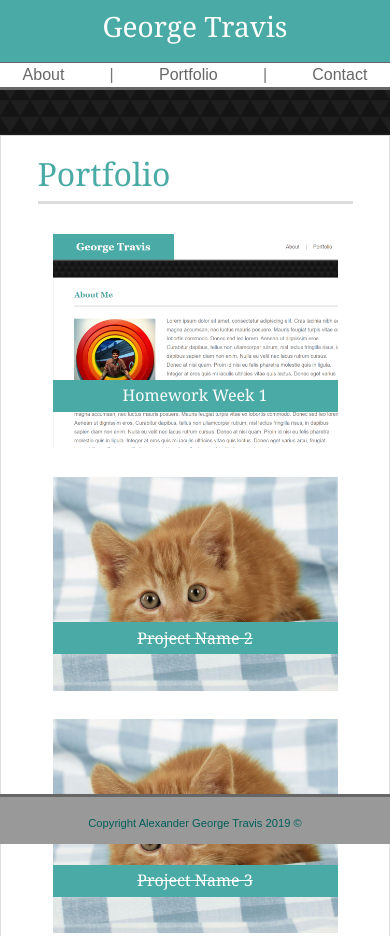
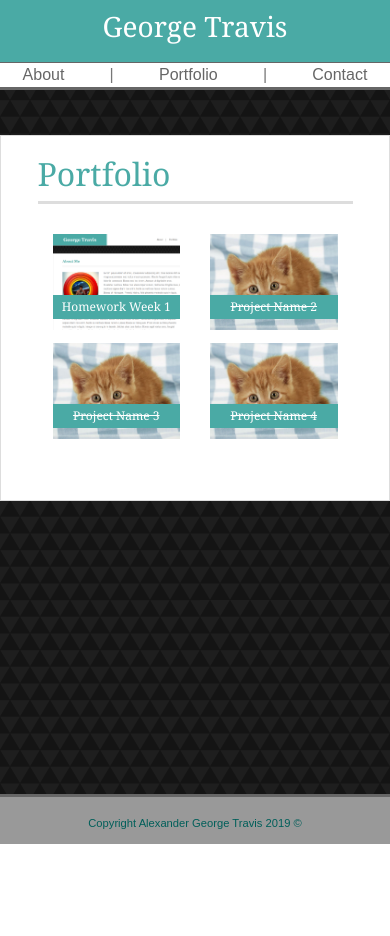
Before and after one commit to agtravis/homework-week-2, a plain HTML site: page portfolio.html in a window 390 px wide. Shown: the top 936 px of the page. After the commit the page ends 844 px from the top, so only its background shows below. Drawn offline with nearby package versions, Linux system fonts and the light colour scheme.

Commit message:
responsive portfolio different at 4 screen sizes

```diff
--- a/assets/styles/style.css
+++ b/assets/styles/style.css
@@ -195,11 +195,12 @@ img.folio-sm {
 }
 
 .project-link-sm {
+    font-size: .75em;
     text-decoration: none;
     background-color: #4aaaa5;
     color: #ffffff;
     position: absolute;
-    top: 200%;
+    top: 95%;
     width: 100%;
     height: 2em;
     display: flex;
--- a/portfolio.html
+++ b/portfolio.html
@@ -97,6 +97,13 @@
                                             <p class="project-link"><del>Project Name 3</del></p>
                                         </a>
                                     </div>
+                                    <div class="carousel-item">
+                                        <img class="d-block w-75 folioImg" src="assets/images/kitten.jpeg"
+                                            alt="kitten placeholder">
+                                        <a href="">
+                                            <p class="project-link"><del>Project Name 4</del></p>
+                                        </a>
+                                    </div>
                                 </div>
                                 <a class="carousel-control-prev" href="#carouselExampleIndicators" role="button"
                                     data-slide="prev">
@@ -113,7 +120,7 @@
                             <div id="folio-container">
                                 <div id="small-portfolio" class="d-block d-lg-none container">
                                     <div class="row">
-                                        <div class="col-lg-6 col-md-6 col-sm-6 col-12">
+                                        <div class="col-lg-6 col-md-6 col-sm-12 col-6">
                                             <a class="no-underline a-sm"
                                                 href="https://agtravis.github.io/homework-week-1/index.html"
                                                 target="_blank"><img src="assets/images/hw-w1-1100x826.png"
@@ -121,7 +128,7 @@
                                                 <p class="project-link-sm">Homework Week 1</p>
                                             </a>
                                         </div>
-                                        <div class="col-lg-6 col-md-6 col-sm-6 col-12">
+                                        <div class="col-lg-6 col-md-6 col-sm-12 col-6">
                                             <a class="no-underline a-sm" href="#"><img src="assets/images/kitten.jpeg"
                                                     class="folio-sm img-fluid" alt="kitten placeholder">
                                                 <p class="project-link-sm"><del>Project Name 2</del></p>
@@ -129,13 +136,13 @@
                                         </div>
                                     </div>
                                     <div class="row">
-                                        <div class="col-lg-6 col-md-6 col-sm-6 col-12">
+                                        <div class="col-lg-6 col-md-6 col-sm-12 col-6">
                                             <a class="no-underline a-sm" href="#"><img src="assets/images/kitten.jpeg"
                                                     class="folio-sm img-fluid" alt="kitten placeholder">
                                                 <p class="project-link-sm"><del>Project Name 3</del></p>
                                             </a>
                                         </div>
-                                        <div class="col-lg-6 col-md-6 col-sm-6 col-12">
+                                        <div class="col-lg-6 col-md-6 col-sm-12 col-6">
                                             <a class="no-underline a-sm" href="#"><img src="assets/images/kitten.jpeg"
                                                     class="folio-sm img-fluid" alt="kitten placeholder">
                                                 <p class="project-link-sm"><del>Project Name 4</del></p>
```
